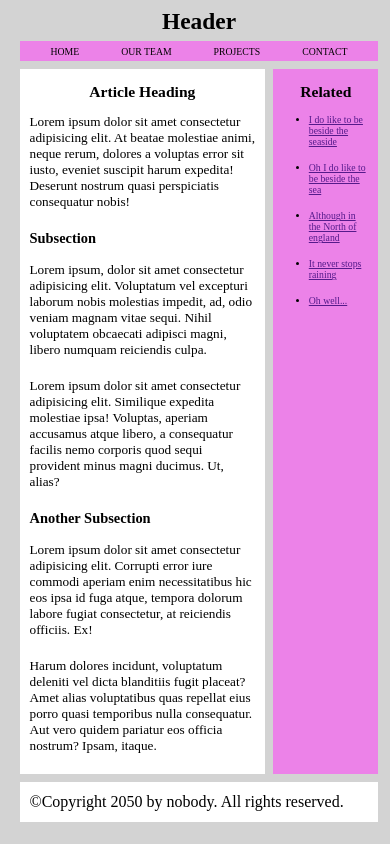
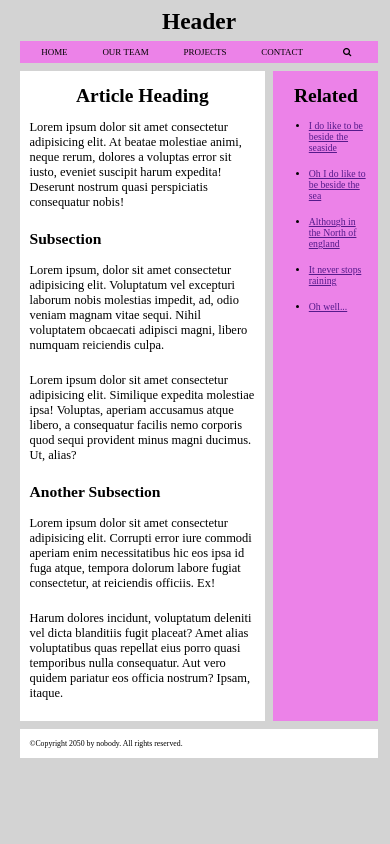
Before and after one commit to BertrandMuh/article, a plain HTML site: page index.html in a window 390 px wide. Drawn offline with Linux system fonts and the light colour scheme.

Commit message:
add a function in js file

```diff
--- a/index.html
+++ b/index.html
@@ -6,6 +6,7 @@
     <meta http-equiv="X-UA-Compatible" content="IE=edge">
     <meta name="viewport" content="width=device-width, initial-scale=1.0">
     <link rel="stylesheet" href="style.css">
+    <link rel="stylesheet" href="https://cdnjs.cloudflare.com/ajax/libs/font-awesome/4.7.0/css/font-awesome.min.css">
     <script src="index.js"></script>
     <title>Article</title>
 </head>
@@ -13,16 +14,19 @@
 <body>
     <aricle id="body">
         <h1 class="title">Header</h1>
-        <nav class="navbar">
-            <a href="index.html">home</a>
-            <a href="#">our team</a>
-            <a href="#">projects</a>
-            <a href="#">contact</a>
-            <form action="#" method="get">
-                <input type="text" placeholder="Search query">
+        <div class="nav">
+            <nav class="navbar">
+                <a href="index.html">home</a>
+                <a href="#">our team</a>
+                <a href="#">projects</a>
+                <a href="#">contact</a>
+                <i onclick="displayForm()" class="fa fa-search"></i>
+            </nav>
+            <form id="form" action="#" method="get">
+                <input type="search" placeholder="Search query">
                 <button type="submit">Go!</button>
             </form>
-        </nav>
+        </div>
         <article class="main">
             <section>
                 <h2>Article Heading</h2>
--- a/index.js
+++ b/index.js
@@ -0,0 +1,5 @@
+const displayForm = () => {
+    let form = document.getElementById('form')
+    form.classList.toggle('form-show');
+    console.log(form)
+}
--- a/style.css
+++ b/style.css
@@ -18,11 +18,22 @@ body {
 }
 
 .title,
-.navbar,
+.nav,
 footer {
     grid-column: 2 span;
     display: flex;
     align-items: center;
+}
+
+.nav {
+    justify-content: center;
+    padding: 0 30px;
+    column-gap: 2vw;
+}
+
+.navbar {
+    width: 100%;
+    height: 100%;
 }
 
 .title,
@@ -58,7 +69,7 @@ section {
     flex-direction: column;
 }
 
-.navbar,
+.nav,
 .aside {
     background: rgb(236, 130, 232);
 
@@ -66,25 +77,40 @@ section {
 
 .navbar {
     display: flex;
-    justify-content: space-around;
+    justify-content: space-between;
     align-items: center;
-    padding: 0 10px;
 }
 
-.navbar a {
+.navbar>a,
+.navbar>i {
+    display: flex;
+    justify-content: center;
+    align-items: center;
     color: black;
     text-decoration: none;
     font-size: 20px;
     text-transform: uppercase;
+    height: 100%;
+    padding: 0 10px;
+}
+
+.navbar>.fa-search {
+    display: none;
+}
+
+.navbar>a:hover,
+.navbar>i:hover {
+    height: 100%;
+    color: white;
+    background: rgb(66, 64, 64);
 }
 
 form {
     display: flex;
-    justify-content: flex-end;
+    justify-content: space-around;
     align-items: center;
     column-gap: 5%;
-
-    width: 25%;
+    width: 50%;
 }
 
 form>* {
@@ -99,7 +125,7 @@ input {
 }
 
 button {
-    width: 90px;
+    padding: 0 15px;
     color: white;
     background: rgb(66, 64, 64);
     border: 0
@@ -126,7 +152,7 @@ li {
 
 @media(max-width:812px) {
     #body {
-        grid-template-rows: 6vw 5vw auto 5%;
+        grid-template-rows: 6vw auto auto 4%;
         grid-template-columns: 70% 30%;
         margin: 10px auto;
         ;
@@ -136,21 +162,48 @@ li {
         font-size: 6vw;
     }
 
+    .nav {
+        flex-direction: column;
+        padding: 1vw 3vw;
+        row-gap: 0.5vw;
+    }
+
     h2 {
-        font-size: 4vw;
-        height: 4vw;
+        font-size: 5vw;
+        height: 5vw;
     }
 
     h3 {
-        font-size: 3.7vw;
+        font-size: 4vw;
     }
 
     p {
-        font-size: 3.4vw;
+        font-size: 3.2vw;
     }
 
-    .navbar>a {
-        font-size: 2.5vw;
+    .navbar {
+        max-height: max-content;
+    }
+
+    .navbar>a,
+    .navbar>.fa-search {
+        font-size: 2.3vw;
+        height: 3.5vw;
+    }
+
+    .navbar>.fa-search {
+        display: flex;
+        width: 4.9vw;
+        padding: 0 10px;
+    }
+
+    button {
+        padding: 0 19px;
+        width: 4.9vw;
+        display: flex;
+        justify-content: center;
+        align-items: center;
+        font-size: 2vw;
     }
 
     .aside>ul {
@@ -160,4 +213,24 @@ li {
     form {
         display: none;
     }
+
+    form.form-show {
+        display: flex;
+        column-gap: 0;
+        width: 98.5%;
+        margin-left: auto;
+    }
+
+    .form-show>* {
+        height: 3.4vw;
+        display: flex;
+        justify-content: space-around;
+        align-items: center;
+        column-gap: 5%;
+    }
+
+    footer {
+        font-size: 2vw;
+    }
+
 }
```
